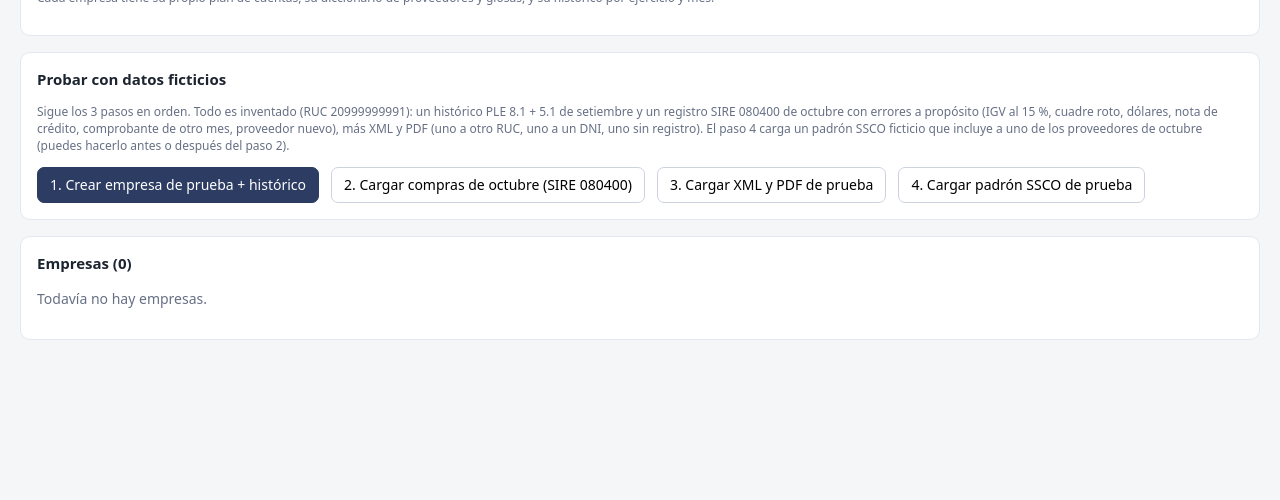
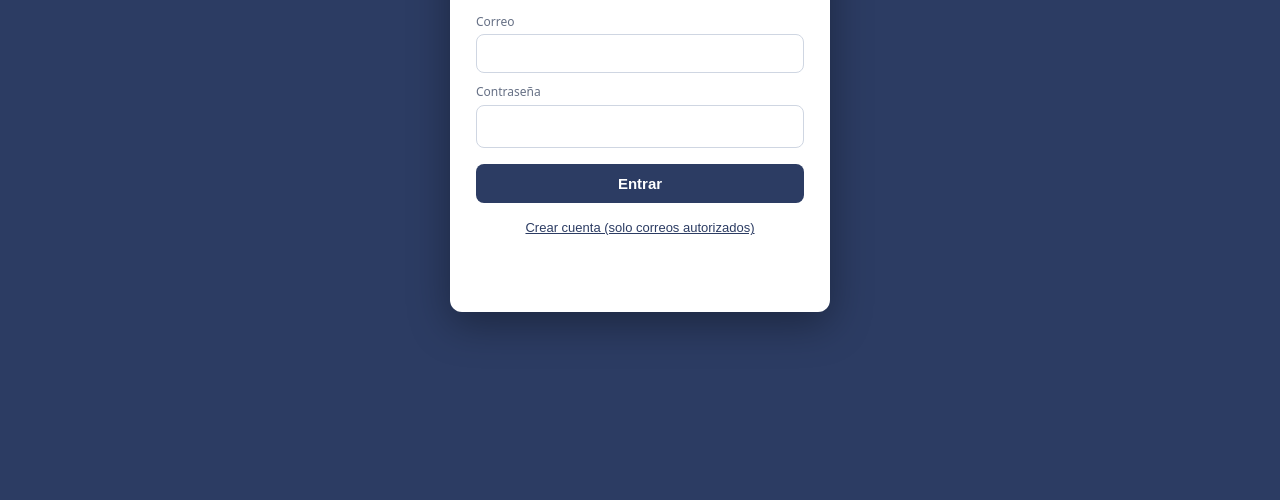
Before and after one commit to cpc-paulromero/liquidacion_mensual_impuestos, a plain HTML site: page index.html in a window 1280 px wide. Shown: the part 300-800 px from the top of the page. Drawn offline with Linux system fonts and the light colour scheme.

Commit message:
Protege toda la app con pantalla de acceso (Supabase Auth)
- js/acceso.js: con la nube configurada y sin sesión, se oculta toda la interfaz y se
  muestra solo el login (entrar / crear cuenta con correos autorizados).
- Al cerrar sesión o vencer el refresco, la puerta vuelve a aparecer.
- Sin config.js (modo local) no cambia nada.
- Prueba de interfaz y README actualizados.

Co-Authored-By: Claude Sonnet 5.5 <noreply@anthropic.com>
Claude-Session: https://claude.ai/code/session_01DdYUVWdpkfRzqP4gzbkHcF

```diff
--- a/index.html
+++ b/index.html
@@ -1593,5 +1593,6 @@ window.__A=A;window.__dbg={get P(){return P;},get DB(){return DB;},validar,propo
 <script src="config.js"></script>
 <script src="js/cloud.js"></script>
 <script src="js/sire-sync.js"></script>
+<script src="js/acceso.js"></script>
 </body>
 </html>
--- /dev/null
+++ b/js/acceso.js
@@ -0,0 +1,74 @@
+/* Puerta de acceso a TODA la app.
+   Si la nube está configurada (config.js) y no hay sesión de Supabase, se muestra solo esta pantalla
+   de acceso y el resto de la interfaz queda oculto. Sin config.js (modo local) no hace nada.
+   Aviso honesto: esto controla quién usa la interfaz; la seguridad real de los datos está en Supabase
+   (RLS por empresa y lista de correos autorizados), no en este archivo. */
+(function () {
+  'use strict';
+  if (!window.Cloud || !Cloud.enabled) return;
+
+  const css = document.createElement('style');
+  css.textContent = `
+  body.sin-acceso > *:not(#gate){display:none!important}
+  #gate{position:fixed;inset:0;z-index:99999;background:#2C3C63;display:flex;align-items:center;justify-content:center;padding:16px;font-family:inherit}
+  #gate .caja{background:#fff;border-radius:12px;border-top:5px solid #C9AA6F;width:100%;max-width:380px;padding:28px 26px;box-shadow:0 12px 40px rgba(0,0,0,.35)}
+  #gate small{color:#8a6d2f;letter-spacing:.14em;text-transform:uppercase;font-size:11px;font-weight:600}
+  #gate h1{font-size:20px;margin:4px 0 4px;color:#2C3C63}
+  #gate p{color:#667085;font-size:13px;margin:0 0 16px}
+  #gate label{display:block;font-size:12px;color:#667085;margin:10px 0 4px}
+  #gate input{width:100%;box-sizing:border-box;padding:10px;border:1px solid #cfd6e2;border-radius:8px;font-size:15px}
+  #gate button{width:100%;margin-top:16px;padding:11px;border:0;border-radius:8px;background:#2C3C63;color:#fff;font-size:15px;font-weight:600;cursor:pointer}
+  #gate button:disabled{opacity:.6;cursor:wait}
+  #gate .alt{background:transparent;color:#2C3C63;font-weight:500;font-size:13px;margin-top:6px;text-decoration:underline}
+  #gate .msg{margin-top:12px;font-size:13px;min-height:18px}
+  #gate .err{color:#b42318}#gate .ok{color:#1b7f4b}`;
+  document.head.appendChild(css);
+
+  const gate = document.createElement('div');
+  gate.id = 'gate';
+  gate.setAttribute('role', 'dialog');
+  gate.innerHTML = `<form class="caja" autocomplete="on">
+    <small>Paul Romero · Asesoría Empresarial</small>
+    <h1>liquidacion_mensual_impuestos</h1>
+    <p>Acceso restringido. Inicia sesión para continuar.</p>
+    <label for="g_mail">Correo</label><input id="g_mail" type="email" autocomplete="username" required>
+    <label for="g_pw">Contraseña</label><input id="g_pw" type="password" autocomplete="current-password" required minlength="6">
+    <button type="submit" id="g_ok">Entrar</button>
+    <button type="button" class="alt" id="g_reg">Crear cuenta (solo correos autorizados)</button>
+    <div class="msg" id="g_msg" aria-live="polite"></div></form>`;
+
+  const $ = (id) => gate.querySelector('#' + id);
+  const msg = (t, ok) => { const m = $('g_msg'); m.textContent = t || ''; m.className = 'msg ' + (t ? (ok ? 'ok' : 'err') : ''); };
+  const ocupado = (b) => { $('g_ok').disabled = b; $('g_reg').disabled = b; };
+
+  function aplicar() {
+    const bloquear = !Cloud.logged;
+    document.body.classList.toggle('sin-acceso', bloquear);
+    if (bloquear) {
+      if (!gate.isConnected) document.body.appendChild(gate);
+      $('g_pw').value = '';
+    } else if (gate.isConnected) {
+      gate.remove();
+    }
+  }
+
+  gate.querySelector('form').addEventListener('submit', async (ev) => {
+    ev.preventDefault(); msg(''); ocupado(true);
+    try { await Cloud.login($('g_mail').value.trim(), $('g_pw').value); }
+    catch (e) { msg(/invalid login/i.test(e.message) ? 'Correo o contraseña incorrectos.' : e.message); }
+    ocupado(false);
+  });
+  $('g_reg').addEventListener('click', async () => {
+    const mail = $('g_mail').value.trim(), pw = $('g_pw').value;
+    if (!mail || pw.length < 6) return msg('Escribe tu correo y una contraseña de al menos 6 caracteres.');
+    msg(''); ocupado(true);
+    try {
+      const r = await Cloud.signup(mail, pw);
+      if (r.confirmar) msg('Cuenta creada. Revisa tu correo para confirmarla y luego inicia sesión.', true);
+    } catch (e) { msg(/no autorizado|not authorized|database error/i.test(e.message) ? 'Este correo no tiene acceso a la aplicación.' : e.message); }
+    ocupado(false);
+  });
+
+  Cloud.on(aplicar);
+  if (document.body) aplicar(); else document.addEventListener('DOMContentLoaded', aplicar);
+})();
```
Also changed, not shown: 2 other files.
